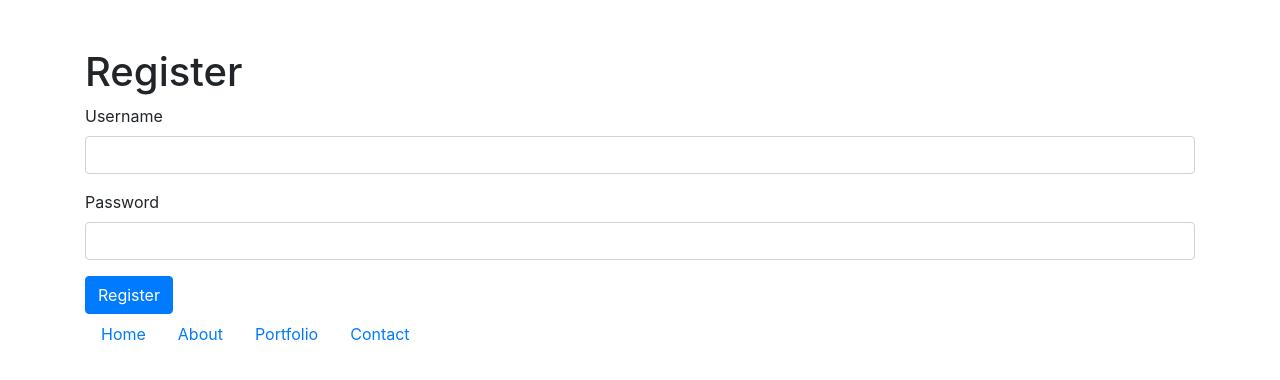
After one commit to kundyzzh/web-1.1, a Flask app: page /register in a window 1280 px wide. The commit adds this page. Shown: the top 380 px of the page. Run offline with Flask 3, Linux system fonts and the light colour scheme; some libraries are stand-ins or nearby versions.

Commit message:
Nah, I'd win

```diff
--- a/web2/app.py
+++ b/web2/app.py
@@ -1,48 +1,39 @@
-from flask import Flask, render_template, request, redirect, url_for, session
-from models import db, User, Portfolio
-from werkzeug.security import generate_password_hash, check_password_hash
+# app.py
 
-app = Flask(__name__)
-app.config['SQLALCHEMY_DATABASE_URI'] = 'sqlite:///site.db'
-app.config['SECRET_KEY'] = 'your_secret_key'
-db.init_app(app)
+from flask import Flask
+from flask_sqlalchemy import SQLAlchemy
+from flask_handler import main_bp
+from fastapi import FastAPI
+import threading
 
-@app.route('/')
-def index():
-    return render_template('index.html')
+# Initialize the Flask app
+flask_app = Flask(__name__)
+flask_app.secret_key = 'your_secret_key'  # Set a secret key for sessions
 
-@app.route('/about')
-def about():
-    return render_template('about.html')
+# Configure the database
+flask_app.config['SQLALCHEMY_DATABASE_URI'] = 'sqlite:///user.db'  # You can choose your database here
+flask_app.config['SQLALCHEMY_TRACK_MODIFICATIONS'] = False  # Disable track modifications
 
-@app.route('/portfolio')
-def portfolio():
-    portfolios = Portfolio.query.all()
-    return render_template('portfolio.html', portfolios=portfolios)
+# Initialize the database
+db = SQLAlchemy(flask_app)
 
-@app.route('/contact')
-def contact():
-    return render_template('contact.html')
+# Register the blueprint
+flask_app.register_blueprint(main_bp)
 
-@app.route('/login', methods=['GET', 'POST'])
-def login():
-    if request.method == 'POST':
-        username = request.form['username']
-        password = request.form['password']
-        user = User.query.filter_by(username=username).first()
-        if user and check_password_hash(user.password, password):
-            session['user_id'] = user.id
-            return redirect(url_for('index'))
-        else:
-            return "Invalid credentials"
-    return render_template('login.html')
+# FastAPI integration
+from fastapi_handler import app as fastapi_app
 
-@app.route('/logout')
-def logout():
-    session.pop('user_id', None)
-    return redirect(url_for('index'))
+def run_fastapi():
+    import uvicorn
+    uvicorn.run(fastapi_app, host="127.0.0.1", port=8001)
+
+# Create a function to run the application
+def run_app():
+    with flask_app.app_context():
+        db.create_all()  # Ensure your tables are created
+    flask_app.run(debug=True, port=5000)  # Run the Flask app in debug mode
 
 if __name__ == '__main__':
-    with app.app_context():
-        db.create_all()
-    app.run(debug=True)
+    # Start FastAPI in a separate thread
+    threading.Thread(target=run_fastapi, daemon=True).start()
+    run_app()  # Run the Flask app
--- /dev/null
+++ b/web2/fastapi_handler.py
@@ -0,0 +1,27 @@
+# fastapi_app.py
+
+from fastapi import FastAPI
+from typing import List
+from PortfolioModel import PortfolioModel
+
+app = FastAPI()
+portfolios = []
+
+@app.get("/portfolios", response_model=List[PortfolioModel])
+async def read_portfolios():
+    return portfolios
+
+@app.post("/portfolios", response_model=PortfolioModel)
+async def create_portfolio(portfolio: PortfolioModel):
+    portfolios.append(portfolio)  # Adds the portfolio to the list.
+    return portfolio
+
+@app.put("/portfolios/{portfolio_id}", response_model=PortfolioModel)
+async def update_portfolio(portfolio_id: int, portfolio: PortfolioModel):
+    portfolios[portfolio_id] = portfolio  # Updates the portfolio in the list.
+    return portfolio
+
+@app.delete("/portfolios/{portfolio_id}")
+async def delete_portfolio(portfolio_id: int):
+    del portfolios[portfolio_id]  # Deletes the portfolio from the list.
+    return {"message": "Portfolio deleted"}  # Returns an informative message.
--- /dev/null
+++ b/web2/flask_handler.py
@@ -0,0 +1,59 @@
+# handlers.py
+
+from flask import Blueprint, render_template, request, redirect, url_for, session
+from werkzeug.security import check_password_hash, generate_password_hash
+from UserModel import db, User  # Importing only User since Portfolio is not needed
+
+# Define a blueprint for routes
+main_bp = Blueprint('main', __name__)
+
+@main_bp.route('/')
+def index():
+    return render_template('index.html')
+
+@main_bp.route('/about')
+def about():
+    return render_template('about.html')
+
+@main_bp.route('/contact')
+def contact():
+    return render_template('contact.html')
+
+@main_bp.route('/login', methods=['GET', 'POST'])
+def login():
+    if request.method == 'POST':
+        username = request.form['username']
+        password = request.form['password']
+        user = User.query.filter_by(username=username).first()  # Querying directly using SQLAlchemy
+        if user and check_password_hash(user.password, password):
+            session['user_id'] = user.id
+            return redirect(url_for('main.index'))
+    return render_template('login.html')
+
+@main_bp.route('/register', methods=['GET', 'POST'])
+def register():
+    if session.get('user_id'):
+        return redirect(url_for('main.index'))
+
+    if request.method == 'POST':
+        username = request.form['username']
+        password = request.form['password']
+
+        existing_user = User.query.filter_by(username=username).first()  # Querying directly
+        if existing_user:
+            return redirect(url_for('main.register'))  # Redirect to register if user exists
+
+        hashed_password = generate_password_hash(password)
+        new_user = User(username=username, password=hashed_password)
+        db.session.add(new_user)
+        db.session.commit()
+
+        session['user_id'] = new_user.id
+        return redirect(url_for('main.index'))
+
+    return render_template('register.html')
+
+@main_bp.route('/logout')
+def logout():
+    session.pop('user_id', None)
+    return redirect(url_for('main.index'))
--- a/web2/templates/index.html
+++ b/web2/templates/index.html
@@ -12,10 +12,11 @@
         <nav class="nav">
             <a class="nav-link" href="/">Home</a>
             <a class="nav-link" href="/about">About</a>
-            <a class="nav-link" href="/portfolio">Portfolio</a>
+            <a class="nav-link" href="http://127.0.0.1:8001/portfolios">Portfolio</a>
             <a class="nav-link" href="/contact">Contact</a>
             <a class="nav-link" href="/login">Login</a>
             <a class="nav-link" href="/logout">Logout</a>
+            <a class="nav-link" href="/register">Register</a>
         </nav>
     </div>
 </body>
--- /dev/null
+++ b/web2/templates/register.html
@@ -0,0 +1,31 @@
+<!DOCTYPE html>
+<html lang="en">
+<head>
+    <meta charset="UTF-8">
+    <meta name="viewport" content="width=device-width, initial-scale=1.0">
+    <title>Register</title>
+    <link rel="stylesheet" href="https://cdnjs.cloudflare.com/ajax/libs/bootstrap/4.5.2/css/bootstrap.min.css">
+</head>
+<body>
+    <div class="container">
+        <h1 class="mt-5">Register</h1>
+        <form action="" method="post">
+            <div class="form-group">
+                <label for="username">Username</label>
+                <input type="text" class="form-control" id="username" name="username" required>
+            </div>
+            <div class="form-group">
+                <label for="password">Password</label>
+                <input type="password" class="form-control" id="password" name="password" required>
+            </div>
+            <button type="submit" class="btn btn-primary">Register</button>
+        </form>
+        <nav class="nav">
+            <a class="nav-link" href="/">Home</a>
+            <a class="nav-link" href="/about">About</a>
+            <a class="nav-link" href="/portfolio">Portfolio</a>
+            <a class="nav-link" href="/contact">Contact</a>
+        </nav>
+    </div>
+</body>
+</html>
```
Also changed, not shown: web2/PortfolioModel.py (added, +8 -0 lines), web2/UserModel.py (added, +8 -0 lines), web2/models.py (deleted, +0 -15 lines), web2/instance/site.db.
